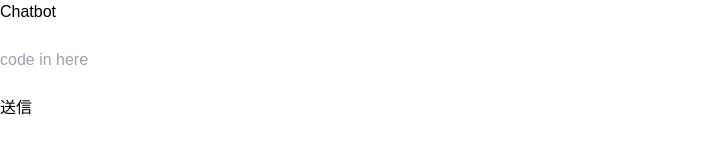
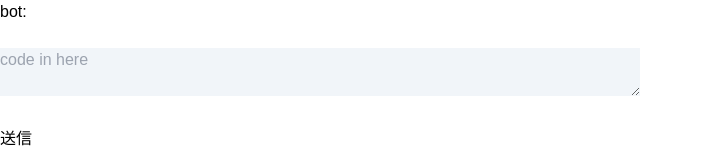
Before and after one commit to k4nkan/Laboratory_AI, a Next.js app in the folder my-app/: page / in a window 1280 px wide. Shown: the top 160 px of the page, without its empty margins (0-703 px from the left). Built offline with nearby package versions, Linux system fonts and the light colour scheme.

Commit message:
#3 プロンプトの修正

```diff
--- a/my-app/src/app/page.tsx
+++ b/my-app/src/app/page.tsx
@@ -64,7 +64,7 @@ export default function Home() {
 
   return (
     <div>
-      <h1>Chatbot</h1>
+      <h1>bot:</h1>
       <div>
         {messages.map((msg, index) => (
           <p key={index}>
@@ -73,11 +73,11 @@ export default function Home() {
         ))}
       </div>
       <br />
-      <input
-        type="text"
+      <textarea
         value={userInput}
         onChange={(e) => setUserInput(e.target.value)}
         placeholder="code in here"
+        className="w-1/2 bg-slate-100"
       />
       <br />
       <br />
```
